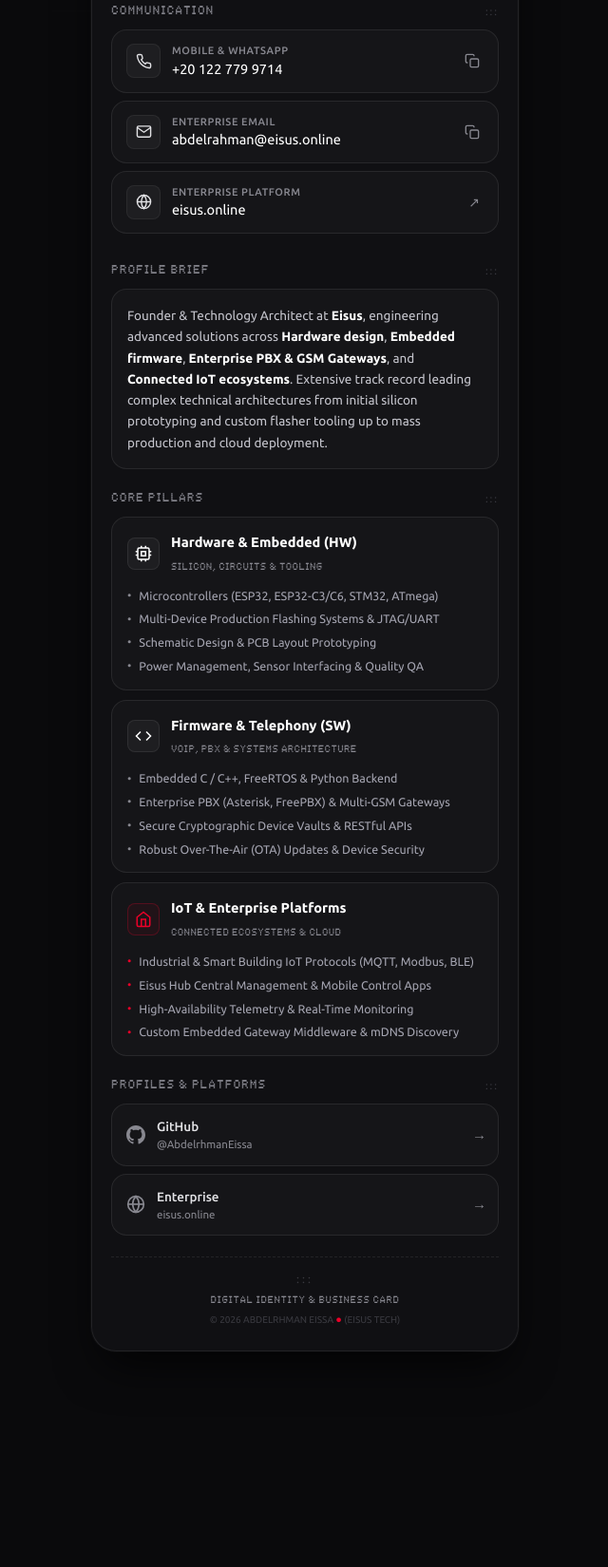
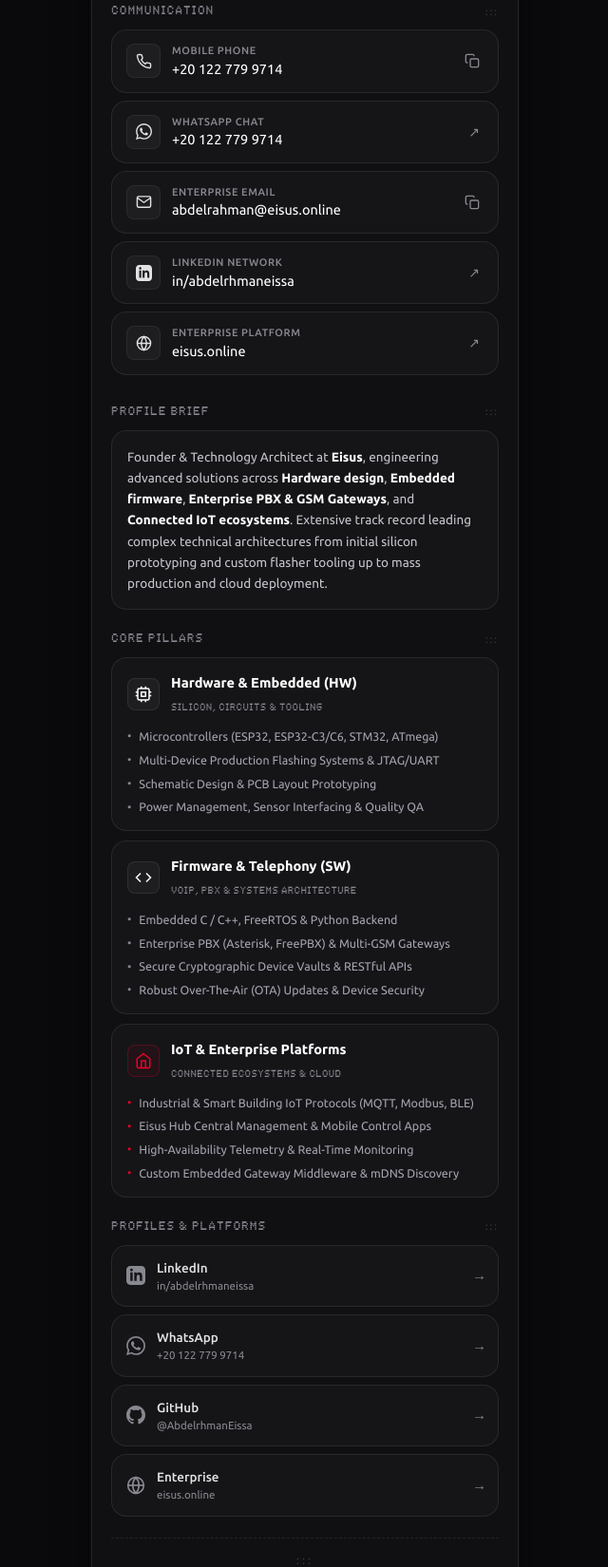
Before and after one commit to AbdelrhmanEissa/AbdelrhmanEissa.github.io, a plain HTML site: page index.html in a window 1280 px wide. Shown: the part 608-2258 px from the top of the page at 95% size, without its empty margins (319-959 px from the left). Before the commit the page ends 2071 px from the top, so only its background shows below. Drawn offline with Linux system fonts and the light colour scheme; a web font is replaced by a local one.

Commit message:
feat: Add LinkedIn profile and enhance WhatsApp direct integration across cards & vCard

```diff
--- a/index.html
+++ b/index.html
@@ -166,6 +166,7 @@
           <span class="dot-indicator">:::</span>
         </div>
 
+        <!-- Mobile Call -->
         <div class="contact-item" onclick="copyToClipboard('+201227799714', 'Phone number copied!')">
           <div class="contact-item-icon">
             <svg viewBox="0 0 24 24" fill="none" stroke="currentColor" stroke-width="2">
@@ -173,7 +174,7 @@
             </svg>
           </div>
           <div class="contact-item-content">
-            <span class="label">MOBILE &amp; WHATSAPP</span>
+            <span class="label">MOBILE PHONE</span>
             <span class="value" dir="ltr">+20 122 779 9714</span>
           </div>
           <button class="copy-chip" title="Click to copy">
@@ -184,6 +185,23 @@
           </button>
         </div>
 
+        <!-- WhatsApp Direct -->
+        <div class="contact-item" onclick="window.open('https://wa.me/201227799714?text=Hello%20Abdelrhman,%20pleased%20to%20connect%20with%20you.', '_blank')">
+          <div class="contact-item-icon">
+            <svg viewBox="0 0 24 24" fill="currentColor">
+              <path d="M.057 24l1.687-6.163c-1.041-1.804-1.588-3.849-1.587-5.946.003-6.556 5.338-11.891 11.893-11.891 3.181.001 6.167 1.24 8.413 3.488 2.245 2.248 3.481 5.236 3.48 8.414-.003 6.557-5.338 11.892-11.893 11.892-1.99-.001-3.951-.5-5.688-1.448l-6.305 1.654zm6.597-3.807c1.676.995 3.276 1.591 5.392 1.592 5.448 0 9.886-4.434 9.889-9.885.002-5.462-4.415-9.89-9.881-9.892-5.452 0-9.887 4.434-9.889 9.884-.001 2.225.651 3.891 1.746 5.634l-.999 3.648 3.742-.981zm11.387-5.464c-.074-.124-.272-.198-.57-.347-.297-.149-1.758-.868-2.031-.967-.272-.099-.47-.149-.669.149-.198.297-.768.967-.941 1.165-.173.198-.347.223-.644.074-.297-.149-1.255-.462-2.39-1.475-.883-.788-1.48-1.761-1.653-2.059-.173-.297-.018-.458.13-.606.134-.133.297-.347.446-.521.151-.172.2-.296.3-.495.099-.198.05-.372-.025-.521-.075-.148-.669-1.611-.916-2.206-.242-.579-.487-.501-.669-.51l-.57-.01c-.198 0-.52.074-.792.372s-1.04 1.016-1.04 2.479 1.065 2.876 1.213 3.074c.149.198 2.095 3.2 5.076 4.487.709.306 1.263.489 1.694.626.712.226 1.36.194 1.872.118.571-.085 1.758-.719 2.006-1.413.248-.695.248-1.29.173-1.414z"/>
+            </svg>
+          </div>
+          <div class="contact-item-content">
+            <span class="label">WHATSAPP CHAT</span>
+            <span class="value" dir="ltr">+20 122 779 9714</span>
+          </div>
+          <button class="copy-chip" title="Open WhatsApp">
+            <span style="font-size: 14px;">↗</span>
+          </button>
+        </div>
+
+        <!-- Enterprise Email -->
         <div class="contact-item" onclick="copyToClipboard('abdelrahman@eisus.online', 'Email copied!')">
           <div class="contact-item-icon">
             <svg viewBox="0 0 24 24" fill="none" stroke="currentColor" stroke-width="2">
@@ -203,6 +221,23 @@
           </button>
         </div>
 
+        <!-- LinkedIn Profile -->
+        <div class="contact-item" onclick="window.open('https://www.linkedin.com/in/abdelrhmaneissa/', '_blank')">
+          <div class="contact-item-icon">
+            <svg viewBox="0 0 24 24" fill="currentColor">
+              <path d="M19 0h-14c-2.761 0-5 2.239-5 5v14c0 2.761 2.239 5 5 5h14c2.762 0 5-2.239 5-5v-14c0-2.761-2.238-5-5-5zm-11 19h-3v-11h3v11zm-1.5-12.268c-.966 0-1.75-.79-1.75-1.764s.784-1.764 1.75-1.764 1.75.79 1.75 1.764-.783 1.764-1.75 1.764zm13.5 12.268h-3v-5.604c0-3.368-4-3.113-4 0v5.604h-3v-11h3v1.765c1.396-2.586 7-2.777 7 2.476v6.759z"/>
+            </svg>
+          </div>
+          <div class="contact-item-content">
+            <span class="label">LINKEDIN NETWORK</span>
+            <span class="value">in/abdelrhmaneissa</span>
+          </div>
+          <button class="copy-chip" title="Open LinkedIn">
+            <span style="font-size: 14px;">↗</span>
+          </button>
+        </div>
+
+        <!-- Enterprise Platform -->
         <div class="contact-item" onclick="window.open('https://eisus.online', '_blank')">
           <div class="contact-item-icon">
             <svg viewBox="0 0 24 24" fill="none" stroke="currentColor" stroke-width="2">
@@ -325,6 +360,34 @@
           <span class="dot-indicator">:::</span>
         </div>
         <div class="social-links-grid">
+          <!-- LinkedIn Link -->
+          <a href="https://www.linkedin.com/in/abdelrhmaneissa/" target="_blank" rel="noopener noreferrer" class="social-card" id="linkedinLink">
+            <div class="social-card-left">
+              <svg class="social-icon" viewBox="0 0 24 24" fill="currentColor">
+                <path d="M19 0h-14c-2.761 0-5 2.239-5 5v14c0 2.761 2.239 5 5 5h14c2.762 0 5-2.239 5-5v-14c0-2.761-2.238-5-5-5zm-11 19h-3v-11h3v11zm-1.5-12.268c-.966 0-1.75-.79-1.75-1.764s.784-1.764 1.75-1.764 1.75.79 1.75 1.764-.783 1.764-1.75 1.764zm13.5 12.268h-3v-5.604c0-3.368-4-3.113-4 0v5.604h-3v-11h3v1.765c1.396-2.586 7-2.777 7 2.476v6.759z"/>
+              </svg>
+              <div>
+                <span class="social-title">LinkedIn</span>
+                <span class="social-handle">in/abdelrhmaneissa</span>
+              </div>
+            </div>
+            <span class="arrow-icon">→</span>
+          </a>
+
+          <!-- WhatsApp Direct Link -->
+          <a href="https://wa.me/201227799714?text=Hello%20Abdelrhman,%20pleased%20to%20connect%20with%20you." target="_blank" rel="noopener noreferrer" class="social-card" id="whatsappCardLink">
+            <div class="social-card-left">
+              <svg class="social-icon" viewBox="0 0 24 24" fill="currentColor">
+                <path d="M.057 24l1.687-6.163c-1.041-1.804-1.588-3.849-1.587-5.946.003-6.556 5.338-11.891 11.893-11.891 3.181.001 6.167 1.24 8.413 3.488 2.245 2.248 3.481 5.236 3.48 8.414-.003 6.557-5.338 11.892-11.893 11.892-1.99-.001-3.951-.5-5.688-1.448l-6.305 1.654zm6.597-3.807c1.676.995 3.276 1.591 5.392 1.592 5.448 0 9.886-4.434 9.889-9.885.002-5.462-4.415-9.89-9.881-9.892-5.452 0-9.887 4.434-9.889 9.884-.001 2.225.651 3.891 1.746 5.634l-.999 3.648 3.742-.981zm11.387-5.464c-.074-.124-.272-.198-.57-.347-.297-.149-1.758-.868-2.031-.967-.272-.099-.47-.149-.669.149-.198.297-.768.967-.941 1.165-.173.198-.347.223-.644.074-.297-.149-1.255-.462-2.39-1.475-.883-.788-1.48-1.761-1.653-2.059-.173-.297-.018-.458.13-.606.134-.133.297-.347.446-.521.151-.172.2-.296.3-.495.099-.198.05-.372-.025-.521-.075-.148-.669-1.611-.916-2.206-.242-.579-.487-.501-.669-.51l-.57-.01c-.198 0-.52.074-.792.372s-1.04 1.016-1.04 2.479 1.065 2.876 1.213 3.074c.149.198 2.095 3.2 5.076 4.487.709.306 1.263.489 1.694.626.712.226 1.36.194 1.872.118.571-.085 1.758-.719 2.006-1.413.248-.695.248-1.29.173-1.414z"/>
+              </svg>
+              <div>
+                <span class="social-title">WhatsApp</span>
+                <span class="social-handle">+20 122 779 9714</span>
+              </div>
+            </div>
+            <span class="arrow-icon">→</span>
+          </a>
+
           <!-- GitHub Link -->
           <a href="https://github.com/AbdelrhmanEissa" target="_blank" rel="noopener noreferrer" class="social-card" id="githubLink">
             <div class="social-card-left">
--- a/script.js
+++ b/script.js
@@ -24,10 +24,14 @@ FN:Abdelrhman Eissa
 ORG:Eisus Enterprise
 TITLE:Founder & Technology Architect (IoT, Embedded & PBX)
 TEL;TYPE=CELL,VOICE,PREF:+201227799714
+TEL;TYPE=WORK,VOICE:+201227799714
 EMAIL;TYPE=INTERNET,PREF:abdelrahman@eisus.online
 URL;TYPE=WORK:https://abdelrhmaneissa.github.io/
 URL:https://eisus.online
+URL:https://www.linkedin.com/in/abdelrhmaneissa/
+X-SOCIALPROFILE;TYPE=linkedin:https://www.linkedin.com/in/abdelrhmaneissa/
 X-SOCIALPROFILE;TYPE=github:https://github.com/AbdelrhmanEissa
+X-SOCIALPROFILE;TYPE=whatsapp:https://wa.me/201227799714
 NOTE:Founder & Tech Lead at Eisus | Embedded Systems, IoT Solutions, GSM Gateways & Enterprise PBX Systems
 END:VCARD`;
 
@@ -130,7 +134,7 @@ function switchQrTab(tab) {
     instruction.textContent = "امسحه بكاميرا أي هاتف ليفتح جهات الاتصال ويسجل رقمك وبياناتك فوراً!";
 
     // Direct VCard QR format recognized natively by iOS Camera & Android Google Lens
-    const vcardString = `BEGIN:VCARD\nVERSION:3.0\nN:Eissa;Abdelrhman\nFN:Abdelrhman Eissa\nORG:Eisus Enterprise\nTITLE:Founder & Technology Architect\nTEL:+201227799714\nEMAIL:abdelrahman@eisus.online\nURL:https://abdelrhmaneissa.github.io/\nEND:VCARD`;
+    const vcardString = `BEGIN:VCARD\nVERSION:3.0\nN:Eissa;Abdelrhman\nFN:Abdelrhman Eissa\nORG:Eisus Enterprise\nTITLE:Founder & Technology Architect\nTEL:+201227799714\nEMAIL:abdelrahman@eisus.online\nURL:https://abdelrhmaneissa.github.io/\nURL:https://www.linkedin.com/in/abdelrhmaneissa/\nEND:VCARD`;
 
     targetText.textContent = "⚡ Direct Contact: Abdelrhman Eissa (+201227799714)";
     const qrUrl = `https://api.qrserver.com/v1/create-qr-code/?size=450x450&margin=15&format=png&data=${encodeURIComponent(vcardString)}`;
```
Also changed, not shown: 2 other files.
